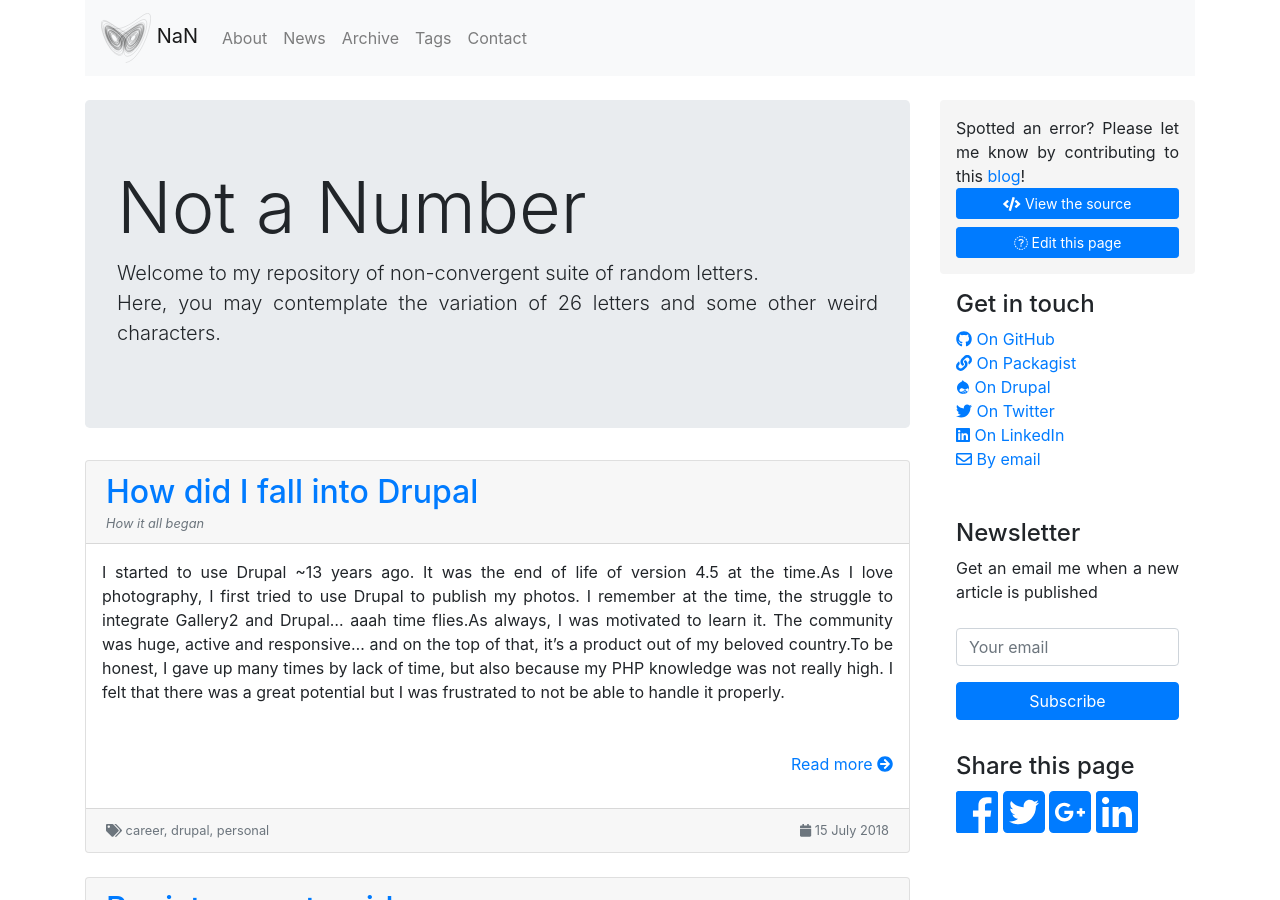
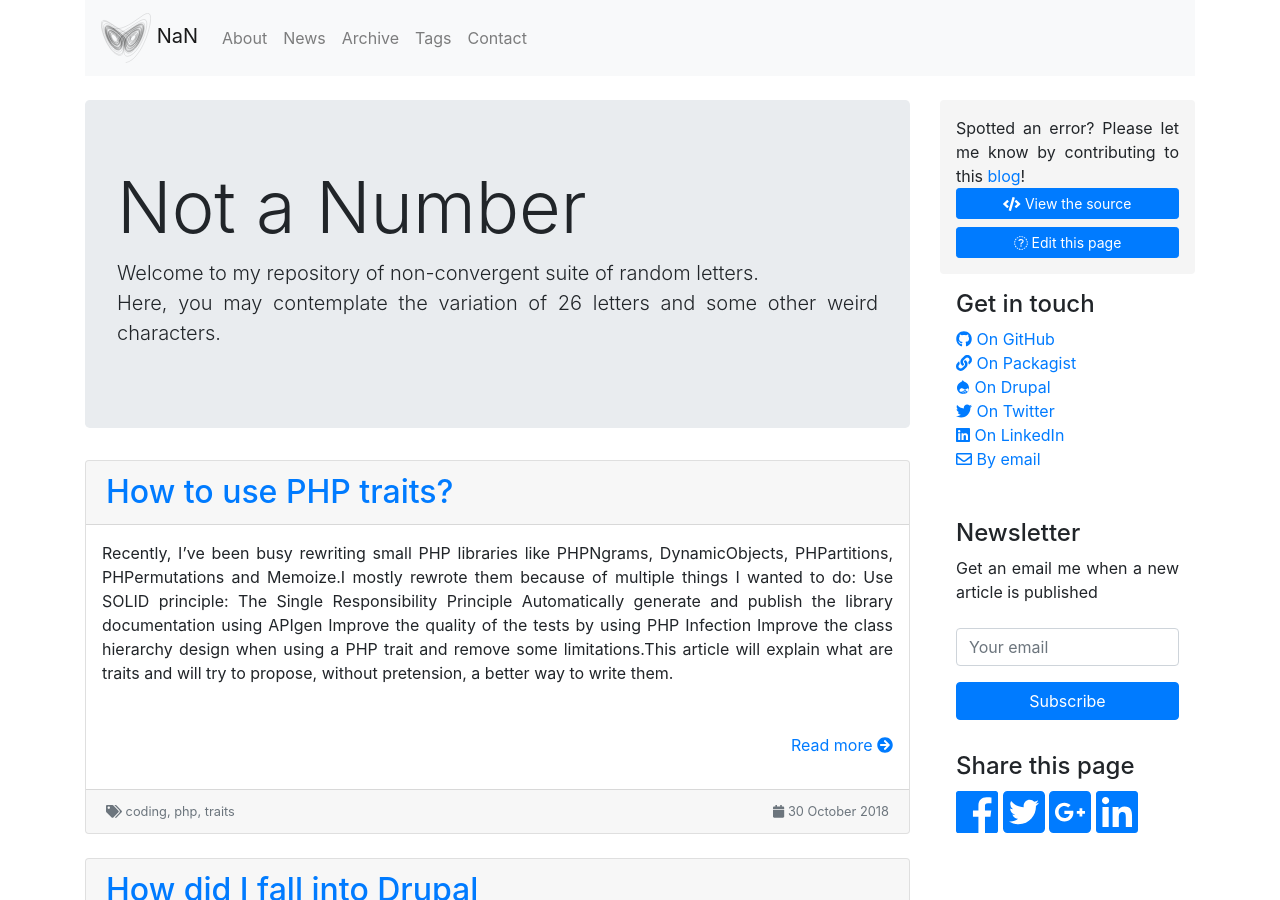
Before and after one commit to drupol/not-a-number.io, a Jekyll site: the page built from index.md, in a window 1280 px wide and 900 px high. Built offline with Jekyll 4.4.1, drawn with Linux system fonts in a browser that asks for light colours; nearby versions of some CDN libraries; some of the changed lines change nothing that is shown.

Commit message:
Publish new article.

```diff
--- a/_drafts/2018-10-30-how-to-use-the-php-traits.md
+++ b/_posts/dev/2018-10-30-how-to-use-the-php-traits.md
@@ -3,8 +3,8 @@ layout: post
 category : dev
 title: "How to use PHP traits?"
 tags : [php, traits, coding]
-image:
-image_copyrights: 'TODO'
+image: /assets/images/posts/IMG_20181014_110212-01.jpg
+image_copyrights: 'Image by Pol Dellaiera'
 ---
 {% include JB/setup %}
 
@@ -12,11 +12,10 @@ Recently, I've been busy rewriting small PHP libraries like [PHPNgrams](https://
 
 I mostly rewrote them because of multiple things I wanted to do:
 
-* Use SOLID principle: [The Single Responsibility Principle](https://en.wikipedia.org/wiki/Single_responsibility_principle)
+* Use [SOLID](https://en.wikipedia.org/wiki/SOLID) principle: [The Single Responsibility Principle](https://en.wikipedia.org/wiki/Single_responsibility_principle)
 * Automatically generate and publish the library documentation using [APIgen](https://github.com/ApiGen/ApiGen)
 * Improve the quality of the tests by using [PHP Infection](https://github.com/infection/infection)
-
-The main reason I rewrote those libraries is because most of them were built out of a single PHP trait and there were some limitations.
+* Improve the class hierarchy design when using a PHP trait and remove some limitations.
 
 This article will explain what are traits and will try to propose, without pretension, a better way to write them.
 
@@ -36,16 +35,16 @@ When it comes to designing the library and it's classes organisation, it's anoth
 
 * How to reduce and minimize code duplication,
 * How to make sure that the inheritance hierarchy is optimal,
-* Which design pattern should I use...
+* Which design pattern to use,
 * etc etc
 
-Sometimes, it's possible that you'd wish your class to inherit from multiple classes, but unlike in Python (and probably some other languages), it's not possible in PHP (Yet?).
+Sometimes, it's possible that you'd wish your class to inherit from multiple classes, but unlike in Python (_and probably some other languages_), it's not possible in PHP (Yet?).
 
 Of course, inheritance with multiple classes can be hard to work with, it adds complexity and has issues like the [Diamond problem](https://en.wikipedia.org/wiki/Multiple_inheritance#The_diamond_problem).
 
 <blockquote class="blockquote text-justify">
 The "diamond problem" (sometimes referred to as the "deadly diamond of death") is an ambiguity that arises when two classes B and C inherit from A, and class D inherits from both B and C. If there is a method in A that B and C have overridden, and D does not override it, then which version of the method does D inherit: that of B, or that of C?
-<footer class="blockquote-footer"><cite><a href="https://en.wikipedia.org/wiki/Multiple_inheritance#The_diamond_problem">From wikidpedia</a></cite></footer>
+<footer class="blockquote-footer"><cite><a href="https://en.wikipedia.org/wiki/Multiple_inheritance#The_diamond_problem">From wikipedia</a></cite></footer>
 </blockquote>
 
 Introduced in PHP 5.4, traits is a way to solve this. Basically, it allows developers to reuse horizontally the same code across independent and different classes hierarchies.
@@ -85,20 +84,17 @@ trait GreatestCommonDivisor
   /**
    * Get the greatest common divisor.
    *
-   * @param int $x
-   *   The first number.
-   * @param int $y
-   *   The second number.
+   * @param int ...$x
+   *   The numbers.
    *
    * @return int
    *   The greatest common divisor.
    */
-  public function gcd(int $x, int $y): int
+  public function gcd(...$x): int
   {
-    $intersect = array_intersect(
-      $this->factors($x),
-       $this->factors($y)
-    );
+    $x = array_map([$this, 'factors'], $x);
+
+    $intersect = array_intersect(...$x);
 
     return end($intersect);
   }
@@ -154,6 +150,8 @@ Of course, you could wrap your trait in an new object, then wrap that object in
 This issue raise another set of issues. Using traits usually gives you more work. Why ?
 
 As the visibility of methods cannot be changed, you'll have to test all the methods, individually.
+
+Testing private or protected methods could be cumbersome and in some cases, it's better to test public methods which internally uses those methods.
 
 A way to avoid those situations is to use traits in a different way, based on an object.
 
```
Also changed, not shown: Gemfile.lock, assets/images/posts/IMG_20181014_110212-01.jpg (added).
